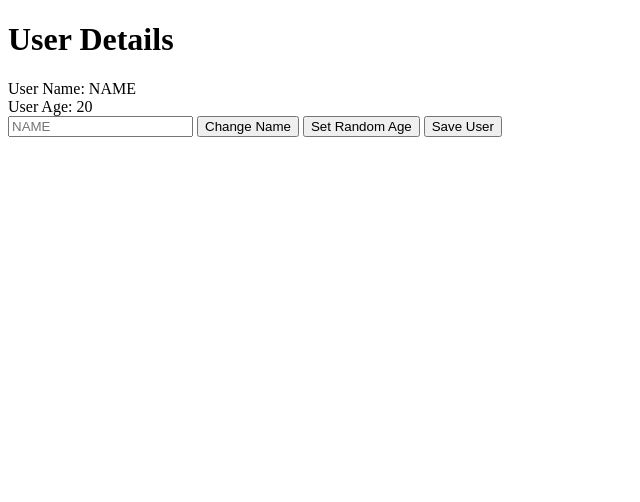
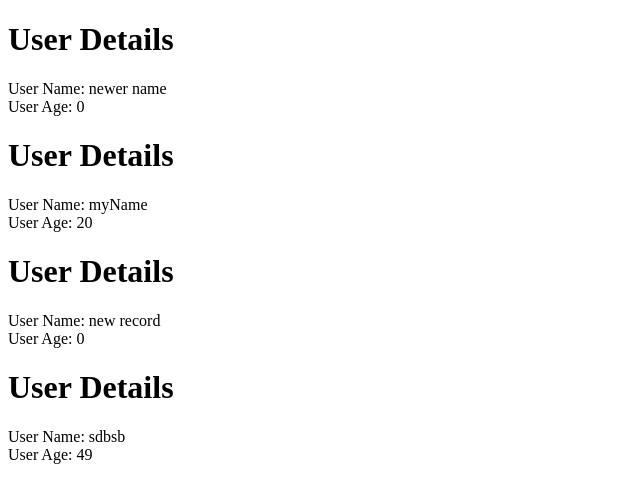
Before and after one commit to 0xmitrang/ts-web-framework, a website built with Parcel: page index.html in a window 1280 px wide. Shown: the whole page, without its empty margins (0-640 px from the left). Built offline with nearby package versions, Linux system fonts and the light colour scheme; data requests are answered from the project's data file.

Commit message:
collectionView Implementation

```diff
--- a/src/index.ts
+++ b/src/index.ts
@@ -1,14 +1,30 @@
+import { UserList } from './views/UserList'
+import { User, UserProps } from './models/User'
 import { UserEdit } from './views/UserEdit'
-import { User } from './models/User'
+import { Collection } from './models/Collection'
 
-const user = User.buildUser({ name: 'NAME', age: 20 })
+// const user = User.buildUser({ name: 'NAME', age: 20 })
 
-const root = document.getElementById('root')
+// const root = document.getElementById('root')
 
-if (root) {
-    const userEdit = new UserEdit(root, user)
-    userEdit.render()
-    console.log(userEdit)
-} else {
-    throw new Error('Root element not found')
-}
+// if (root) {
+//     const userEdit = new UserEdit(root, user)
+//     userEdit.render()
+//     console.log(userEdit)
+// } else {
+//     throw new Error('Root element not found')
+// }
+
+const users = new Collection('http://localhost:3000/users', (json: UserProps) => {
+    return User.buildUser(json)
+})
+
+users.on('change', () => {
+    const root = document.getElementById('root')
+
+    if (root) {
+        new UserList(root, users).render()
+    }
+})
+
+users.fetch()
--- /dev/null
+++ b/src/views/CollectionView.ts
@@ -0,0 +1,21 @@
+import { Collection } from '../models/Collection'
+
+export abstract class CollectionView<T, K> {
+    constructor(public parent: Element, public collection: Collection<T, K>) {}
+
+    abstract renderItem(model: T, itemParent: Element): void
+
+    render(): void {
+        this.parent.innerHTML = ''
+
+        const templateElement = document.createElement('template')
+
+        for (let model of this.collection.models) {
+            const itemParent = document.createElement('div')
+            this.renderItem(model, itemParent)
+            templateElement.content.append(itemParent)
+        }
+
+        this.parent.append(templateElement.content)
+    }
+}
--- /dev/null
+++ b/src/views/UserList.ts
@@ -0,0 +1,9 @@
+import { CollectionView } from './CollectionView'
+import { User, UserProps } from '../models/User'
+import { UserShow } from './UserShow'
+
+export class UserList extends CollectionView<User, UserProps> {
+    renderItem(model: User, itemParent: Element): void {
+        new UserShow(itemParent, model).render()
+    }
+}
```
